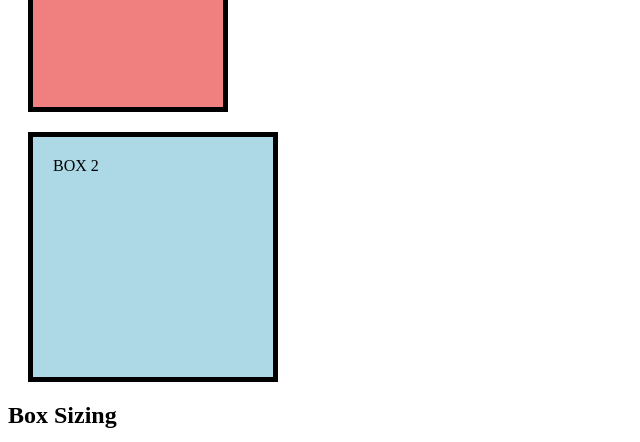
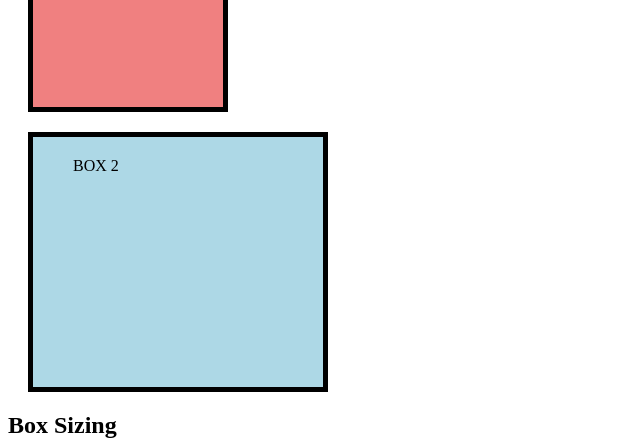
Before and after one commit to trungsliver/MK-JSB48, a plain HTML site: page Lesson3/index.html in a window 1280 px wide. Shown: the part 1280-1722 px from the top of the page, without its empty margins (0-640 px from the left). Drawn offline with Linux system fonts and the light colour scheme.

Commit message:
Lesson 3

```diff
--- a/Lesson3/style.css
+++ b/Lesson3/style.css
@@ -68,4 +68,10 @@ img {
     background-color: lightblue;
     /* Kích thước = content */
     box-sizing: content-box;
+    /* custom */
+    padding-top: 50px;
+    /* padding: top-bottom left-right */
+    padding: 20px 50px;
+    /* padding: top right bottom left */
+    padding: 20px 50px 30px 40px;
 }
```
